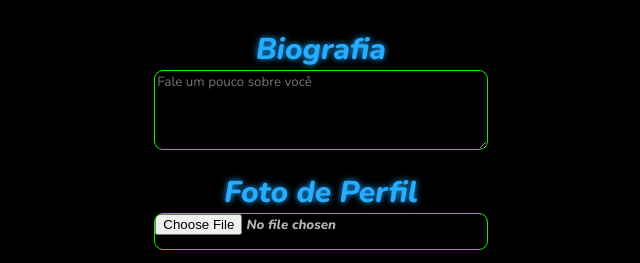
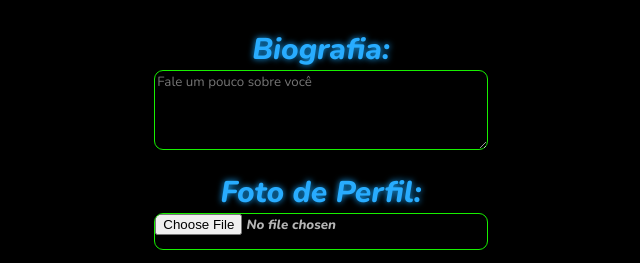
Before and after one commit to Icristolfe/Form-challenge, a plain HTML site: page desafio2.html in a window 1280 px wide. Shown: the part 779-1042 px from the top of the page, 319-959 px from the left. Drawn offline with nearby package versions, Linux system fonts and the light colour scheme.

Commit message:
commit for challenge 2 form

```diff
--- a/desafio2.html
+++ b/desafio2.html
@@ -68,13 +68,13 @@
 
 
             <div>
-                <label>Biografia</label>
+                <label>Biografia:</label>
 
                 <textarea placeholder="Fale um pouco sobre você"></textarea>
             </div>
 
             <div>
-                <label for="file">Foto de Perfil</label>
+                <label for="file">Foto de Perfil:</label>
 
                 <input type="file" name="file" id="file">
             </div>
```
